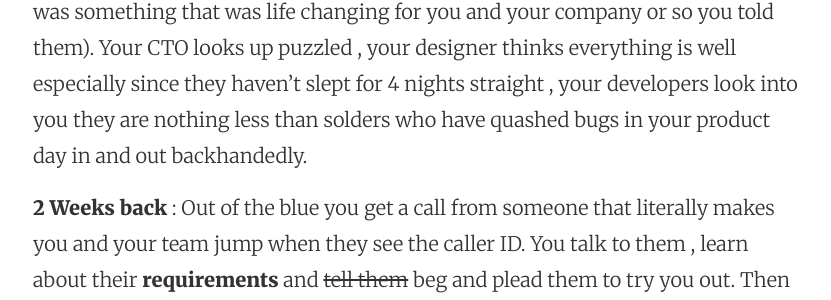
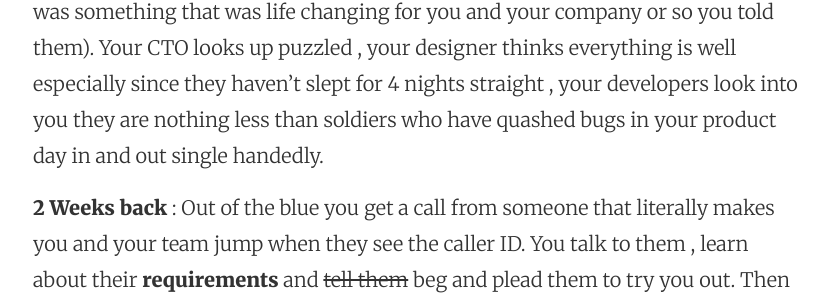
Before and after one commit to Hhalvi/hhalvi.github.io, a Jekyll site: the page built from _posts/2016-05-02-keeping-at-it.markdown, in a window 1280 px wide and 900 px high. Shown: the part 445-745 px from the top of the window, without its empty margins (223-1054 px from the left). Built offline with Jekyll 4.4.1, drawn with Linux system fonts in a browser that asks for light colours; some of the changed text lies outside the part shown.

Commit message:
Post update: Keeping at it

```diff
--- a/_posts/2016-05-02-keeping-at-it.markdown
+++ b/_posts/2016-05-02-keeping-at-it.markdown
@@ -3,7 +3,7 @@ published: true
 title: Keeping at it
 layout: post
 ---
-You walk in thinking about how to convey the deal with a large org fails (This was something that was life changing for you and your company or so you told them). Your CTO looks up puzzled , your designer thinks everything is well especially since they haven't slept for 4 nights straight , your developers look into you they are nothing less than solders who have quashed bugs in your product day in and out backhandedly.
+You walk in thinking about how to convey the deal with a large org fails (This was something that was life changing for you and your company or so you told them). Your CTO looks up puzzled , your designer thinks everything is well especially since they haven't slept for 4 nights straight , your developers look into you they are nothing less than soldiers who have quashed bugs in your product day in and out single handedly.
 
 **2 Weeks back** : Out of the blue you get a call from someone that literally makes you and your team jump when they see the caller ID. You talk to them , learn about their **requirements** and ~~tell them~~ beg and plead them to try you out. Then comes the problem , they don't want to store their Data in our AWS powered platform your Backend Guy snarls. If only the servers were literally bare metal , he did throw them at himself. He says he will look at it , only to tell you that the core API that we use to make our product awesome isn't really supposed to work in their environment. We figure out the knuckle heads , **drop them dead** is all that comes from him. Next up is the tussle with designer , we want this deal to happen badly , so i tell him to prep something whacky and in tone with the clients design guidelines only to know they haven't updated it. He drops the swear word *hushedly* Frigging corporate guys , i tell him to take that logo of theirs , and copy their site completely and may be CSS will help us figure it out. The VP of Product of Big Brother calls , asks me if we can take it forwards , i put him on loudspeaker and say We will run perfectly ; no response for a few seconds and then he drops a timeline and asks if its okay i tell him its perfectly okay. The guys hate me for telling this , i know too **But** this will turn our fortune or so i ~~think~~ tell.
 
```
